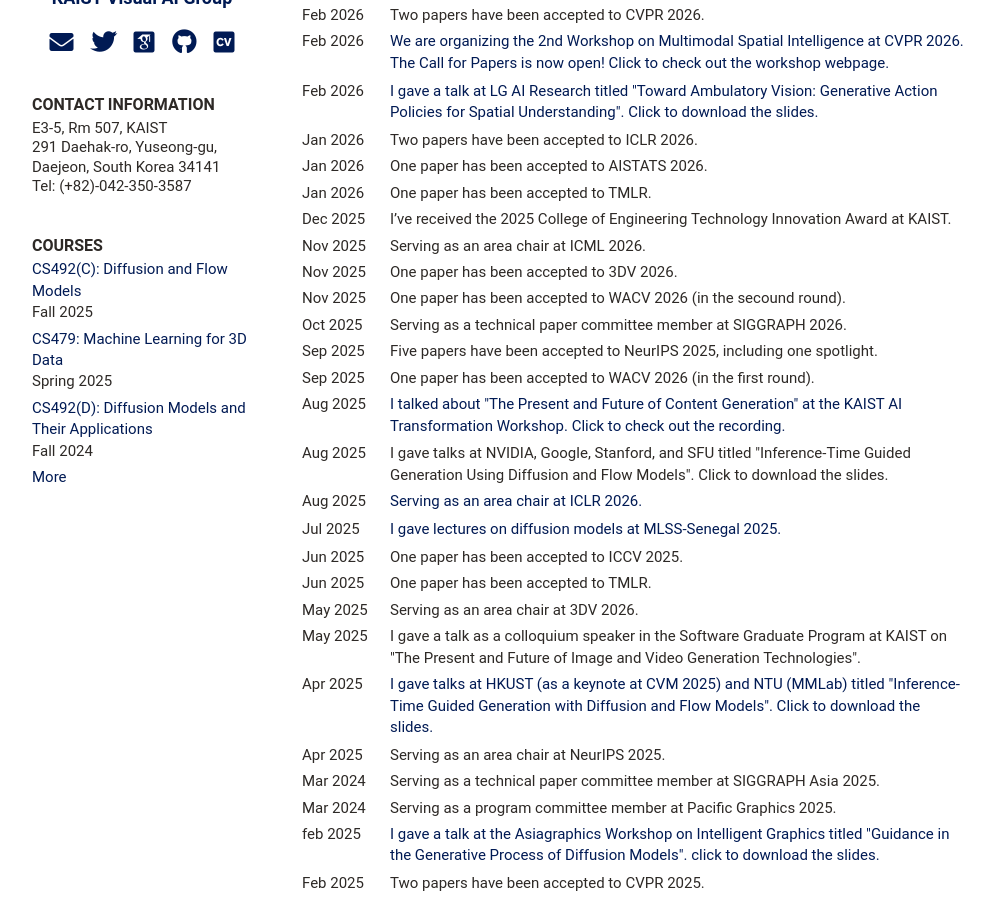
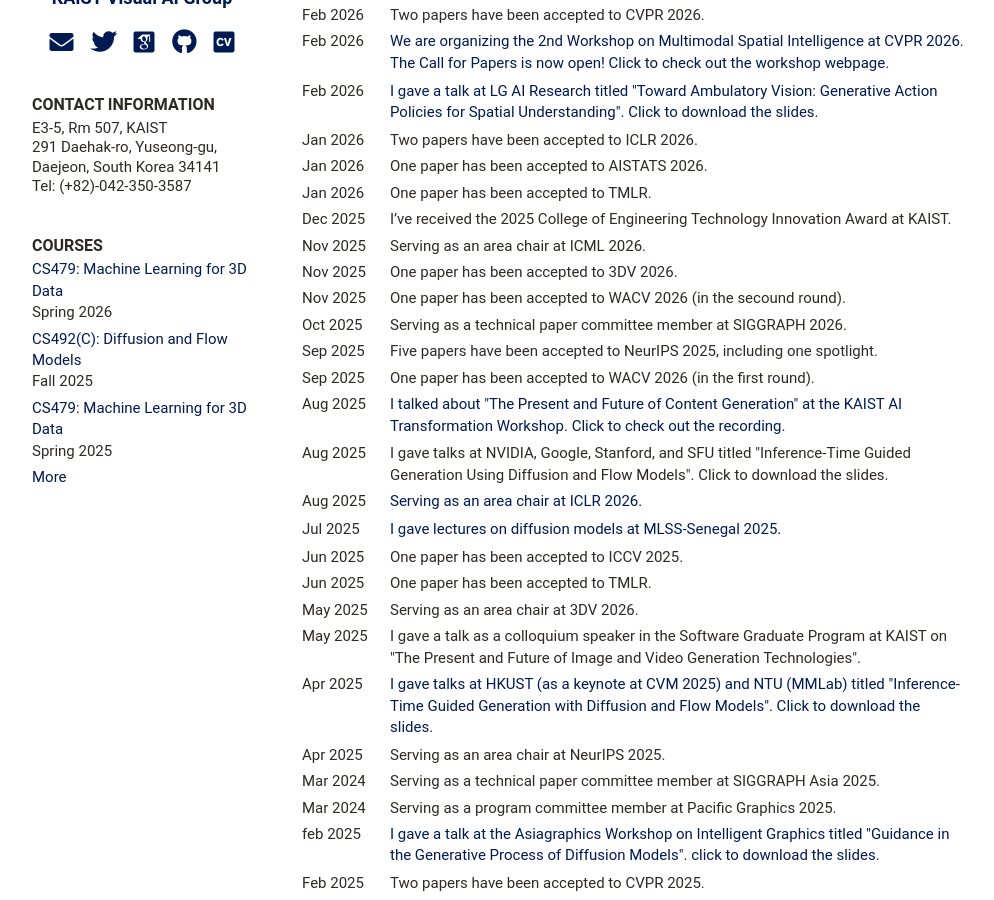
Before and after one commit to mhsung/mhsung.github.io, a Jekyll site: the page built from archive/news.html, in a window 1280 px wide and 900 px high, scrolled down 387 px. Shown: the whole window, without its empty margins (126-1120 px from the left). Built offline with Jekyll 4.4.1, drawn with Linux system fonts in a browser that asks for light colours; some web fonts are replaced.

Commit message:
Updated.

```diff
--- a/_data/courses.yml
+++ b/_data/courses.yml
@@ -1,9 +1,12 @@
 courses:
+  - title: "CS479: Machine Learning for 3D Data"
+    link: http://3dml.kaist.ac.kr/
+    time: Spring 2026
   - title: "CS492(C): Diffusion and Flow Models"
     link: https://diffusion.kaist.ac.kr/
     time: Fall 2025
   - title: "CS479: Machine Learning for 3D Data"
-    link: http://3dml.kaist.ac.kr/
+    link: https://mhsung.github.io/kaist-cs479-spring-2025/
     time: Spring 2025
   - title: "CS492(D): Diffusion Models and Their Applications"
     link: https://mhsung.github.io/kaist-cs492d-fall-2024/
```
